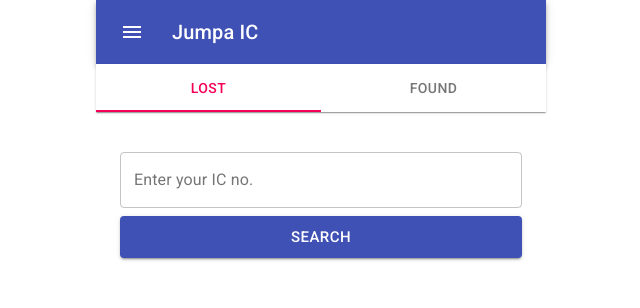
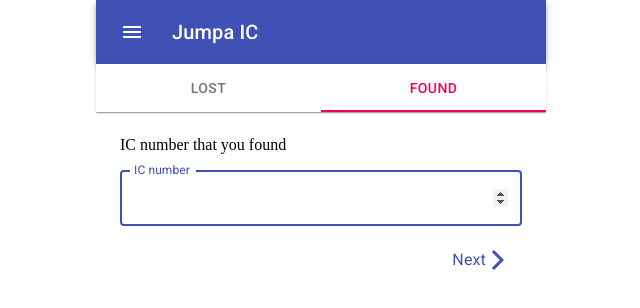
Before and after one commit to nric-lookup/frontend, a React (Create React App) app: page / in a window 1280 px wide. Shown: the top 308 px of the page, without its empty margins (319-959 px from the left). Built offline with nearby package versions, Linux system fonts and the light colour scheme.

Commit message:
[Bug fix] Add value to ActionTab

```diff
--- a/src/components/ActionTab.js
+++ b/src/components/ActionTab.js
@@ -8,7 +8,7 @@
 import Found from '../pages/Found'
 
 function ActionTab() {
-  const [value, setValue] = useState(0)
+  const [value, setValue] = useState(1)
 
   return (
     <>
@@ -20,8 +20,8 @@
           indicatorColor='secondary'
           textColor='secondary'
         >
-          <Tab label='Lost' />
-          <Tab label='Found' />
+          <Tab value={0} label='Lost' />
+          <Tab value={1} label='Found' />
         </Tabs>
       </Paper>
       <TabPanel value={value} index={0}>
```
